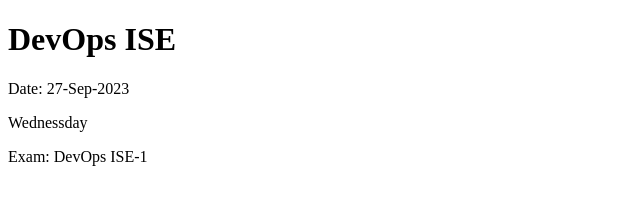
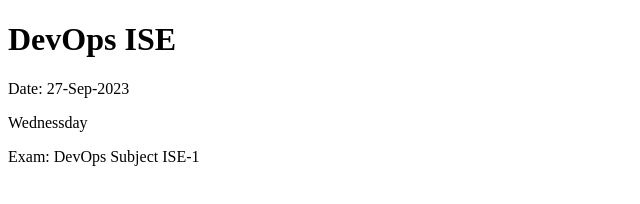
Before and after one commit to vivekgogi/DevOps-ISE, a plain HTML site: page index.html in a window 1280 px wide. Shown: the full height of the page, 0-640 px from the left. Drawn offline with Linux system fonts and the light colour scheme.

Commit message:
itstempcommit

```diff
--- a/index.html
+++ b/index.html
@@ -12,7 +12,7 @@
     <p>Date: 27-Sep-2023</p>
     <p>Wednessday</p>
 
-    <p>Exam: DevOps ISE-1</p>
+    <p>Exam: DevOps Subject ISE-1</p>
 </body>
 
 </html>
```
